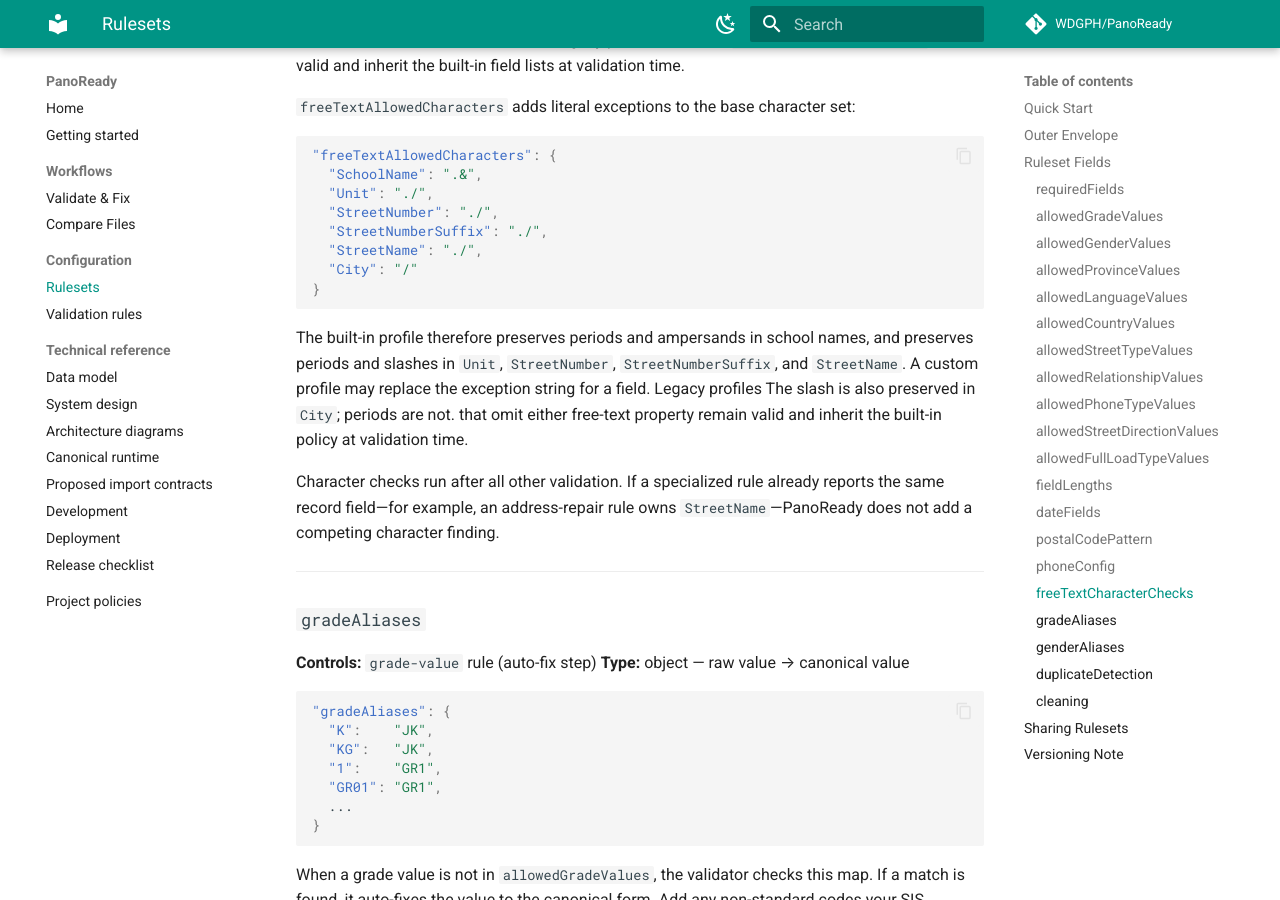
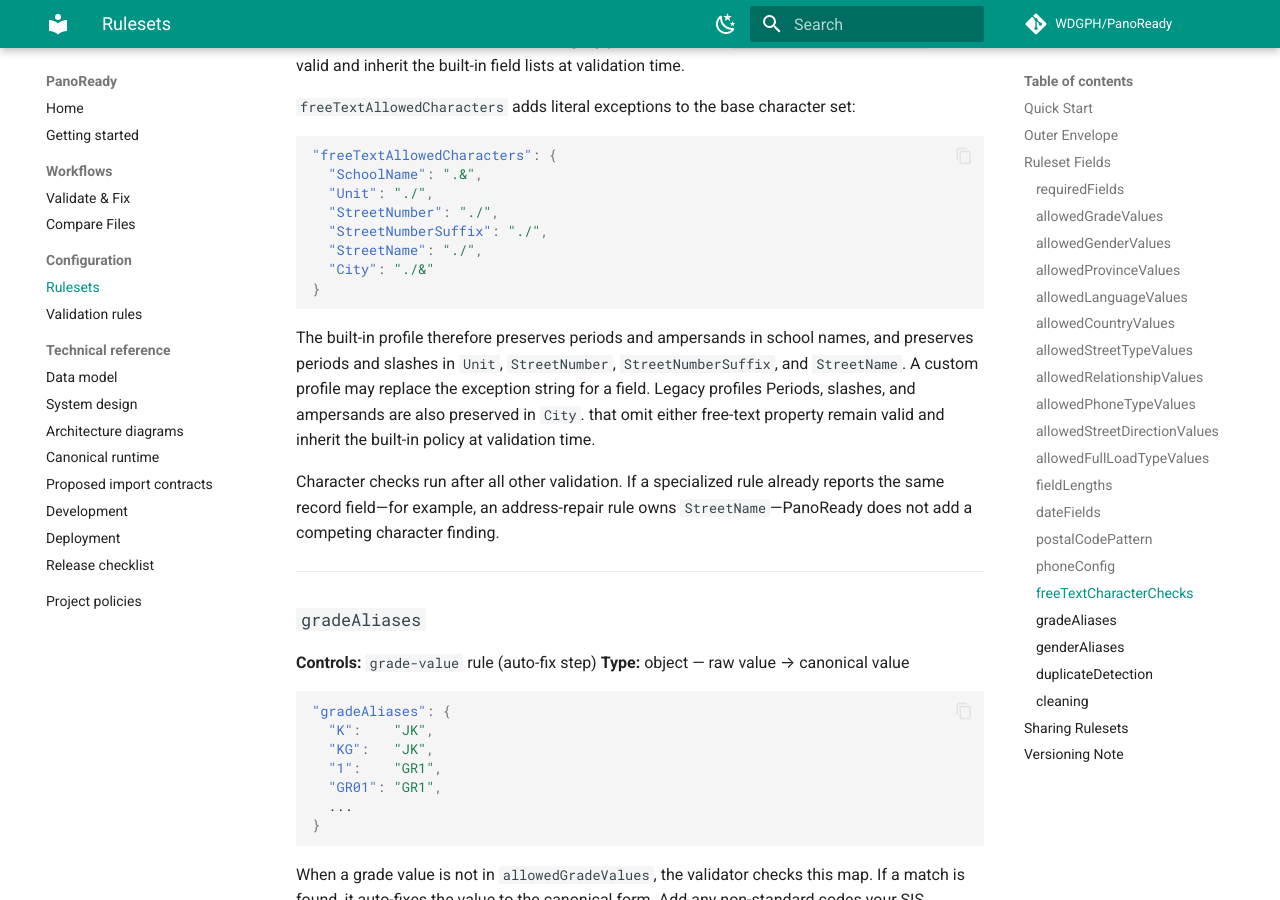
Before and after one commit to WDGPH/PanoReady, an MkDocs documentation site: the page built from docs/rulesets.md, in a window 1280 px wide and 900 px high, scrolled down 6557 px. Built offline with MkDocs 1.6.1 and Material for MkDocs 9.7.7, drawn with Linux system fonts in a browser that asks for light colours; comment, search, counter and statistics services are not loaded.

Commit message:
Allow `&` and `.` for City/towns by default

````diff
--- a/docs/rulesets.md
+++ b/docs/rulesets.md
@@ -317,7 +317,7 @@ field lists at validation time.
   "StreetNumber": "./",
   "StreetNumberSuffix": "./",
   "StreetName": "./",
-  "City": "/"
+  "City": "./&"
 }
 ```
 
@@ -325,7 +325,7 @@ The built-in profile therefore preserves periods and ampersands in school names,
 and preserves periods and slashes in `Unit`, `StreetNumber`,
 `StreetNumberSuffix`, and `StreetName`.
 A custom profile may replace the exception string for a field. Legacy profiles
-The slash is also preserved in `City`; periods are not.
+Periods, slashes, and ampersands are also preserved in `City`.
 that omit either free-text property remain valid and inherit the built-in policy
 at validation time.
 
````
Also changed, not shown: docs/validation-rules.md (+1 -1 lines), 2 other files.
